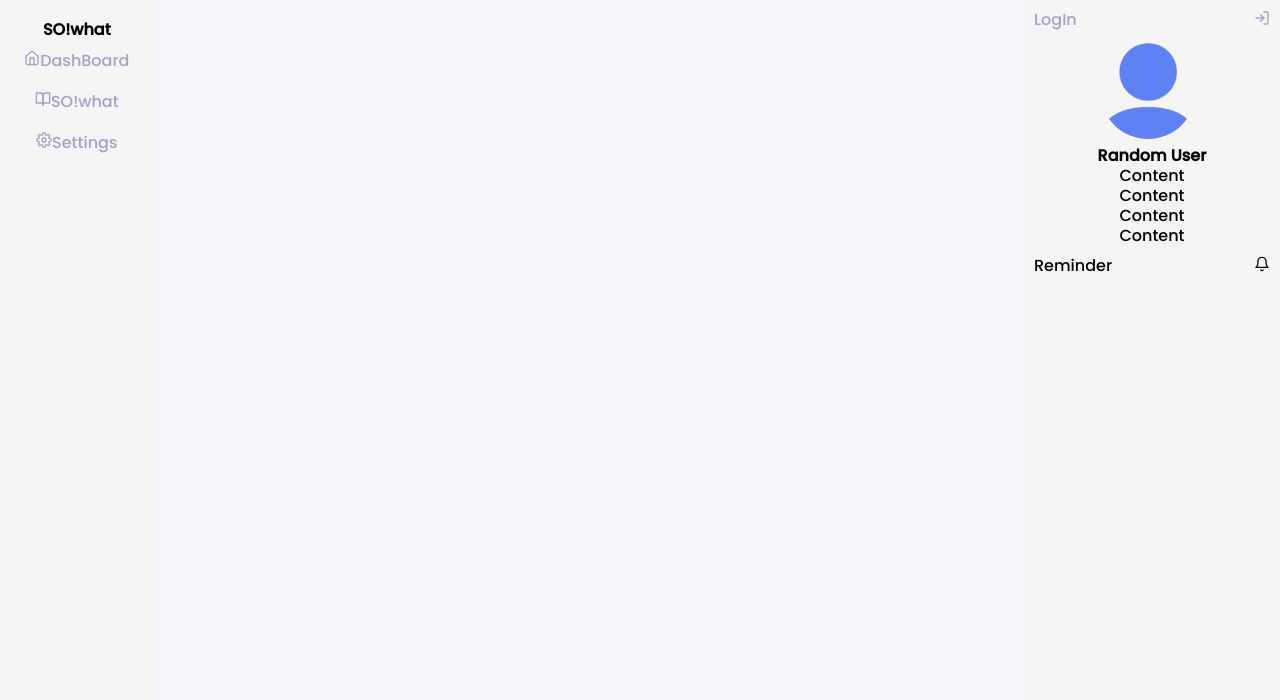
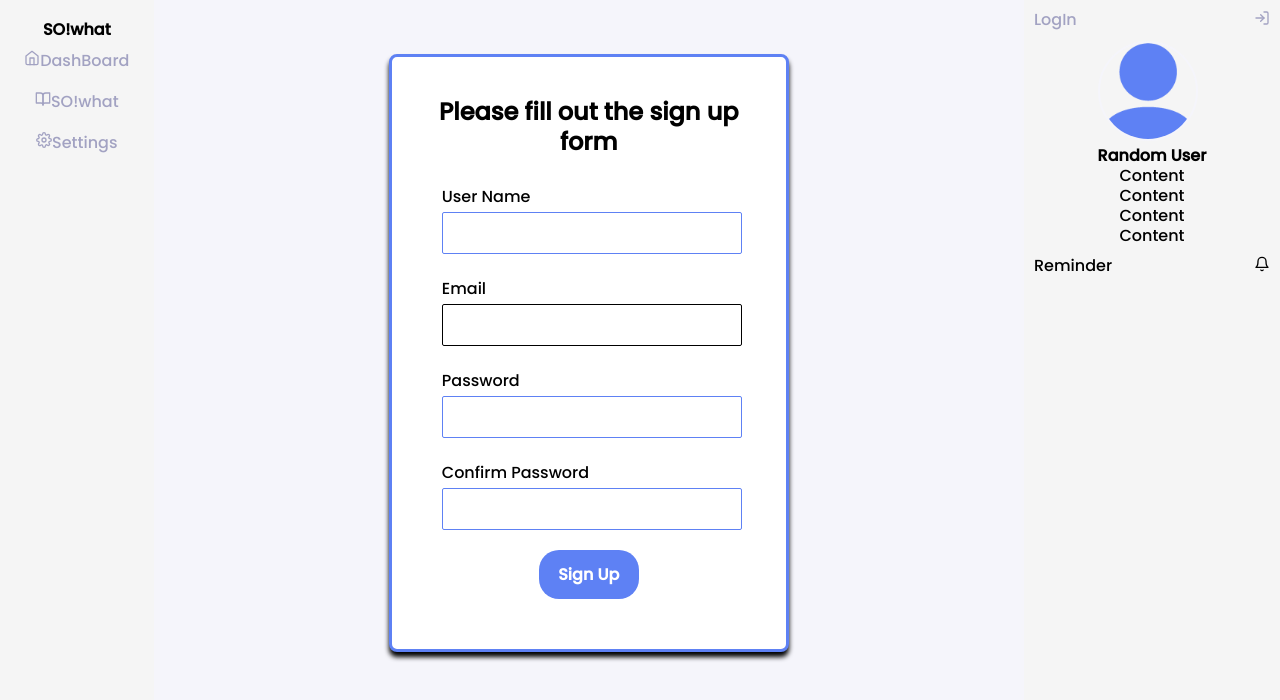
Before and after one commit to Andrew-Fenrich/SOwhat, a React (Create React App) app in the folder client/: page /signup in a window 1280 px wide. Shown: the top 700 px of the page. Built offline with nearby package versions, Linux system fonts and the light colour scheme.

Commit message:
Sign In/ Sign Up created

```diff
--- a/client/src/App.js
+++ b/client/src/App.js
@@ -4,7 +4,8 @@ import styled from "styled-components";
 import GlobalStyles from "./GlobalStyles";
 import LeftNav from "./LeftNav";
 import RightNav from "./RightNav";
-import { SignInUp } from "./SignInUp";
+import { SignIn } from "./SignIn";
+import { SignUp } from "./SignUp";
 
 function App() {
   return (
@@ -17,7 +18,10 @@ function App() {
         <Switch>
           <SwitchWrapper>
             <Route exact path="/signin">
-              <SignInUp />
+              <SignIn />
+            </Route>
+            <Route exact path="/signup">
+              <SignUp />
             </Route>
             <Route exact path="/">
               Dashboard
--- /dev/null
+++ b/client/src/SignIn.js
@@ -0,0 +1,169 @@
+import React, { useEffect, useRef, useState } from "react";
+// import { useDispatch } from "react-redux";
+import { useHistory } from "react-router";
+import styled from "styled-components";
+import { NavLink } from "react-router-dom";
+
+export const SignIn = () => {
+  const [emailValue, setEmailValue] = useState("");
+  const [passwordValue, setPasswordValue] = useState("");
+  const [user, setUser] = useState("");
+  const history = useHistory();
+  // const dispatch = useDispatch();
+
+  const handleUserName = (ev) => {
+    setUser(ev.target.value);
+  };
+  const handleEmailChange = (ev) => {
+    setEmailValue(ev.target.value);
+  };
+
+  const handlePasswordChange = (ev) => {
+    setPasswordValue(ev.target.value);
+  };
+
+  const handleSubmit = (ev) => {
+    ev.preventDefault();
+    if (emailValue.includes("@") && passwordValue.length >= 6) {
+      // dispatch(getUser(emailValue));
+      localStorage.setItem("Current User Email", `${emailValue}`);
+
+      history.push("/");
+    } else {
+      alert("Invalid credentials");
+      console.error("This member does not exist.");
+    }
+    return setEmailValue("") && setPasswordValue("");
+  };
+
+  // focus on input on load
+  const ref = useRef(null);
+  useEffect(() => {
+    ref.current.focus();
+  }, []);
+
+  return (
+    <Wrapper>
+      <Box>
+        <SectionTitle>Please Sign In</SectionTitle>
+        <SectionDiv>
+          <div>
+            <Label for="UserName">User Name</Label>
+          </div>
+          <div>
+            <Input
+              type="text"
+              id="UserName"
+              required
+              ref={ref}
+              onChange={handleUserName}
+            />
+          </div>
+        </SectionDiv>
+        <SectionDiv>
+          <div>
+            <Label for="email">Email</Label>
+          </div>
+          <div>
+            <Input
+              type="text"
+              id="email"
+              required
+              ref={ref}
+              onChange={handleEmailChange}
+            />
+          </div>
+        </SectionDiv>
+        <SectionDiv>
+          <div>
+            <Label for="password">Password</Label>
+          </div>
+          <div>
+            <Input
+              type="password"
+              id="password"
+              required
+              onChange={handlePasswordChange}
+            />
+          </div>
+        </SectionDiv>
+        <SubmitBtn type="submit" onClick={handleSubmit}>
+          Log In
+        </SubmitBtn>
+        <p>
+          Don't have a SO!what account? <NavLink to="/signup">Sign up</NavLink>
+        </p>
+      </Box>
+    </Wrapper>
+  );
+};
+
+const Wrapper = styled.main`
+  display: flex;
+  justify-content: center;
+  align-items: center;
+  height: calc(100vh - 95px);
+  background-color: #f5f5fb;
+`;
+
+const Box = styled.form`
+  width: 400px;
+  box-shadow: 0 5px 5px #000;
+  border: 3px solid #5e81f4;
+  border-radius: 8px;
+  margin: 20px;
+  padding: 30px;
+  text-align: center;
+  text-decoration: none;
+  color: #000;
+  background-color: #fff;
+`;
+
+const SectionTitle = styled.h2`
+  font-size: 24px;
+  padding: 10px 5px 20px 5px;
+`;
+
+const SectionDiv = styled.div`
+  display: flex;
+  flex-direction: column;
+  align-items: flex-start;
+  text-align: left;
+  padding: 10px 20px;
+`;
+
+const Label = styled.label`
+  padding: 10px 0;
+`;
+
+const Input = styled.input`
+  border: 1px solid #5e81f4;
+  border-radius: 2px;
+  margin: 5px 0;
+  padding: 10px;
+  width: 300px;
+  &:focus {
+    outline: none;
+    border: 1px solid black;
+  }
+`;
+
+const SubmitBtn = styled.button`
+  appearance: none;
+  border: 2px solid transparent;
+  border-radius: 20px;
+  background-color: #5e81f4;
+  color: white;
+  padding: 10px;
+  margin: 5px 20px 20px 20px;
+  width: 100px;
+  font-size: 16px;
+  font-weight: bold;
+  &:hover {
+    outline: none;
+    cursor: pointer;
+    border: 2px solid #a2a2c2;
+    background-color: #a2a2c2;
+    color: whitesmoke;
+  }
+`;
--- a/client/src/SignInUp.js
+++ b/client/src/SignUp.js
@@ -2,10 +2,12 @@ import React, { useEffect, useRef, useState } from "react";
 // import { useDispatch } from "react-redux";
 import { useHistory } from "react-router";
 import styled from "styled-components";
+import { NavLink } from "react-router-dom";
 
-export const SignInUp = () => {
+export const SignUp = () => {
   const [emailValue, setEmailValue] = useState("");
   const [passwordValue, setPasswordValue] = useState("");
+  const [confirmPasswordValue, setConfirmPasswordValue] = useState("");
   const [user, setUser] = useState("");
   const history = useHistory();
   // const dispatch = useDispatch();
@@ -20,11 +22,31 @@ export const SignInUp = () => {
   const handlePasswordChange = (ev) => {
     setPasswordValue(ev.target.value);
   };
+  const handleConfirmPasswordChange = (ev) => {
+    setConfirmPasswordValue(ev.target.value);
+  };
 
   const handleSubmit = (ev) => {
     ev.preventDefault();
-    if (emailValue.includes("@") && passwordValue.length >= 6) {
+    if (
+      emailValue.includes("@") &&
+      passwordValue.length >= 6 &&
+      passwordValue === confirmPasswordValue
+    ) {
       // dispatch(getUser(emailValue));
+      fetch("/users", {
+        method: "POST",
+        body: JSON.stringify({ name: user, email: emailValue }),
+        headers: {
+          Accept: "application/json",
+          "Content-Type": "application/json",
+        },
+      })
+        .then((res) => res.json())
+        .then((json) => {
+          console.log("message:", json);
+        });
+
       localStorage.setItem("Current User Email", `${emailValue}`);
 
       history.push("/");
@@ -44,7 +66,7 @@ export const SignInUp = () => {
   return (
     <Wrapper>
       <Box>
-        <SectionTitle>Please Sign In</SectionTitle>
+        <SectionTitle>Please fill out the sign up form</SectionTitle>
         <SectionDiv>
           <div>
             <Label for="UserName">User Name</Label>
@@ -86,10 +108,22 @@ export const SignInUp = () => {
             />
           </div>
         </SectionDiv>
+        <SectionDiv>
+          <div>
+            <Label for="password">Confirm Password</Label>
+          </div>
+          <div>
+            <Input
+              type="password"
+              id="confirmPassword"
+              required
+              onChange={handleConfirmPasswordChange}
+            />
+          </div>
+        </SectionDiv>
         <SubmitBtn type="submit" onClick={handleSubmit}>
-          Log In
+          Sign Up
         </SubmitBtn>
-        <p>Don't have a SO!what account? Sign up</p>
       </Box>
     </Wrapper>
   );
@@ -152,7 +186,7 @@ const SubmitBtn = styled.button`
   background-color: #5e81f4;
   color: white;
   padding: 10px;
-  margin: 5px 20px 0 20px;
+  margin: 5px 20px 20px 20px;
   width: 100px;
   font-size: 16px;
   font-weight: bold;
```
